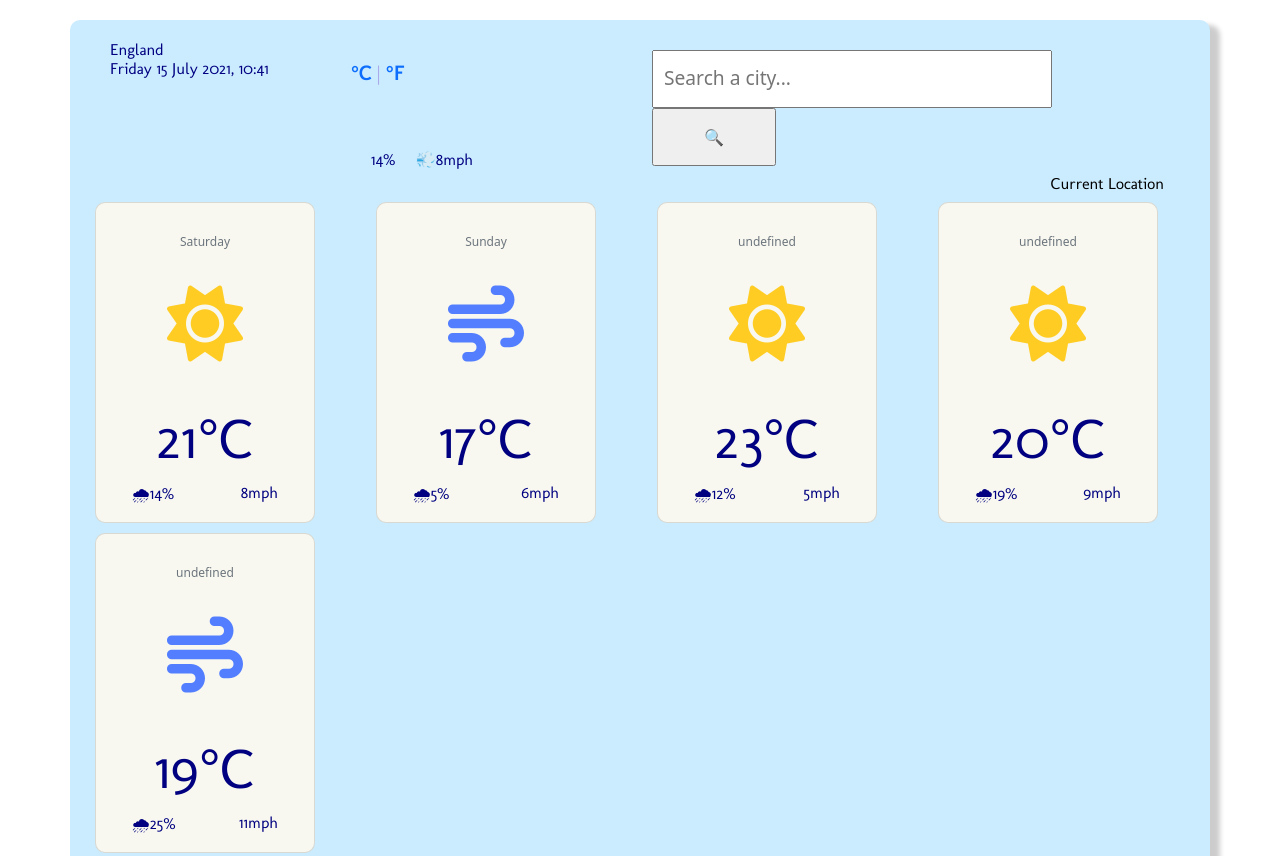
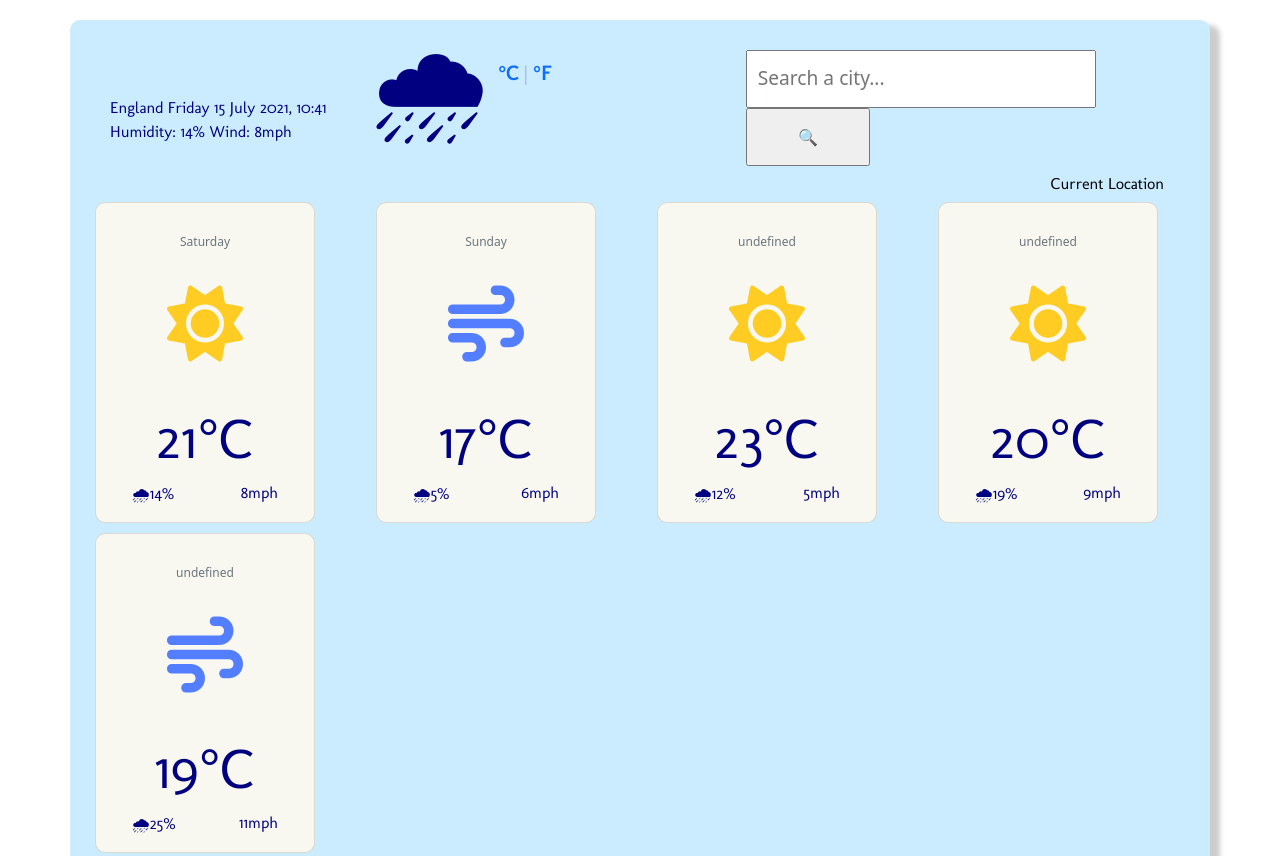
Before and after one commit to airwin1212/SheCodes-Final-Project, a plain HTML site: page index.html in a window 1280 px wide. Shown: the top 856 px of the page. Drawn offline with nearby package versions, Linux system fonts and the light colour scheme; no server answers.

Commit message:
Plus Week 7 Updates - 2
Added emoji and moved positioning of wind and humidity

```diff
--- a/app4.js
+++ b/app4.js
@@ -33,7 +33,11 @@ let hour = now.getHours();
 let minute = now.getMinutes();
 
 let dateToday = document.querySelector("#dateHere");
+if (minute < 10) {
+dateToday.innerHTML = `${days[now.getDay()]} ${date} ${months[now.getMonth()]} ${year}, ${hour}:0${minute}`;
+} else {
 dateToday.innerHTML = `${days[now.getDay()]} ${date} ${months[now.getMonth()]} ${year}, ${hour}:${minute}`;
+}
 
 let dayTwo = document.querySelector("#dayTwo");
 dayTwo.innerHTML = `${days[now.getDay() +1]}`;
--- a/index.html
+++ b/index.html
@@ -23,17 +23,20 @@
     <div class="container">
         <div class="row">
             <div class="col-3">
-                <h2>
-                    <span id="mainCity">
-
+                <div>
+                    <h2><span id="mainCity"></span></h2><br />
+                    <span class="country">
+                        <p class="details">England</p>
+                        <p class="details" id="dateHere">Date</p><br />
+                        <p class="details">Humidity: <span class="todayHumid" id="todayHumid">14%</span></p>
+                        <p class="details">Wind: <span class="todayWind" id="todayWind">8mph</span></p>
                     </span>
-                    <span class="country">
-                        <p>England</p>
-                        <p id="dateHere">Date</p>
-                    </span>
-                </h2>
+                </div>
             </div>
-            <div class="col-3">
+            <div class="col-4">
+                <h1>
+                    <span id="mainEmoji">🌧</span>
+                </h1>
                 <h1>
                     <strong id="mainTempText"></strong>
                     <span class="units">
@@ -42,10 +45,8 @@
                         <a href="#" id="fahrenheit-link">°F</a>
                     </span>
                 </h1>
-                <p class="card-link todayHumid" id="todayHumid">14%</p>
-                <p class="card-link todayWind" id="todayWind">💨8mph</p>
             </div>
-            <div class="col-6">
+            <div class="col-5">
                 <form id="formInput" class="search">
                     <input id="searchBarInput" type="text" class="searchCity" placeholder="Search a city..." />
                     <input type="submit" class="submit" value="🔍">
--- a/style.css
+++ b/style.css
@@ -1,5 +1,6 @@
 h1,
 h2 {
+  display: inline;
   font-family: "Molengo", sans-serif;
   font-size: 46px;
   padding: 0px;
@@ -86,7 +87,7 @@ a {
 }
 
 .searchCity {
-  width: 400px;
+  width: 350px;
   margin: 0 auto;
   padding: 15px 0px 15px 10px;
   margin: 0;
@@ -104,12 +105,18 @@ input::placeholder {
 }
 
 .country {
-  padding-bottom: 10px;
   font-size: 16px;
   margin-bottom: 0px;
   position: relative;
   top: 20px;
   left: 20px;
+}
+
+.details {
+  display: inline;
+  margin: 0;
+  padding: 0;
+  line-height: 0.5;
 }
 
 .card {
@@ -158,13 +165,17 @@ input::placeholder {
 }
 
 .todayHumid {
-  display: inline;
+  margin: 0;
+  padding: 0px;
+}
+
+.todayWind {
+  margin: 0;
   padding-top: 0px;
 }
 
-.todayWind {
+.extras {
   display: inline;
-  padding-top: 0px;
 }
 
 .author {
```
